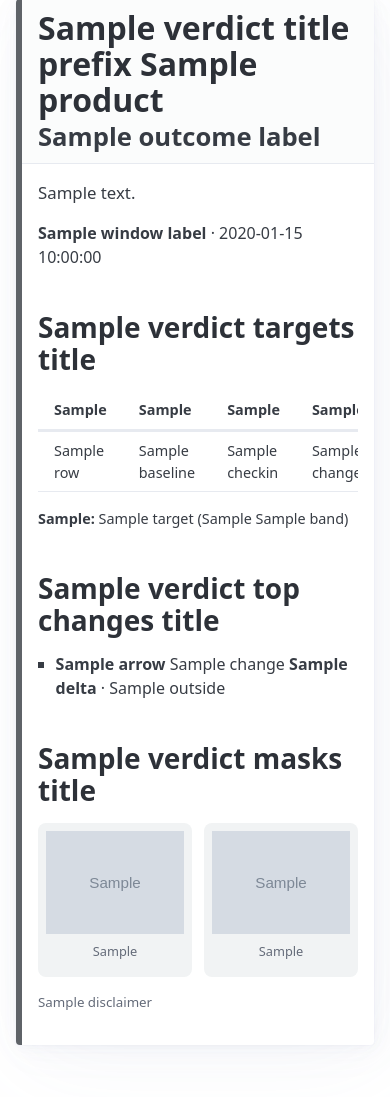
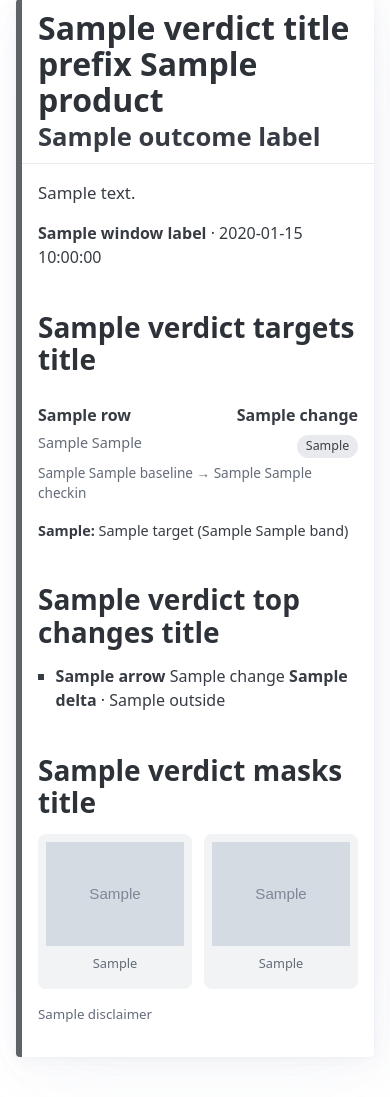
Before and after one commit to focampok/skinledger, a Python web app: template src/skinledger/web/templates/verdict.html in a window 390 px wide. Shown: the part 217-1314 px from the top of the page. Run offline with Jinja, Linux system fonts and the light colour scheme; the template is opened without the code that fills it: most values are stand-ins (such as "Sample title", 1, 10 or a date in 2020); grey boxes marked "Sample" are stand-in pictures.

Commit message:
P16b-2: verdict mobile target rows
Co-Authored-By: Claude Code <noreply@anthropic.com>

```diff
--- a/src/skinledger/web/static/app.css
+++ b/src/skinledger/web/static/app.css
@@ -333,7 +333,8 @@ main.container {
   font-size: 0.78rem;
 }
 
-.sl-chip-unstable {
+.sl-chip-unstable,
+.sl-chip-neutral {
   background: var(--sl-neutral-line);
   color: var(--sl-neutral-ink);
 }
@@ -393,6 +394,11 @@ main.container {
   border-left: 6px solid var(--sl-grey);
 }
 
+/* The card is one tinted surface; Pico's sectioning header would cut a seam. */
+.verdict-card > header {
+  background: transparent;
+}
+
 .verdict-header h1 {
   margin-bottom: 0.25rem;
 }
@@ -439,8 +445,71 @@ main.container {
   max-width: 46rem;
 }
 
+/* Mobile: stacked target rows keep the band and the answer on screen. */
 .verdict-table-wrap {
-  overflow-x: auto;
+  display: none;
+}
+
+.verdict-targets {
+  list-style: none;
+  padding: 0;
+  margin: 0;
+}
+
+.verdict-target {
+  display: grid;
+  grid-template-columns: minmax(0, 1fr) auto;
+  gap: 0.3rem 0.75rem;
+  padding: 0.75rem 0;
+  border-bottom: 1px solid var(--sl-rule);
+}
+
+.verdict-target:last-child {
+  border-bottom: 0;
+}
+
+.verdict-target-label {
+  grid-column: 1;
+  grid-row: 1;
+  font-weight: 600;
+}
+
+.verdict-target-change {
+  grid-column: 2;
+  grid-row: 1;
+  text-align: right;
+  font-weight: 700;
+}
+
+.verdict-target-band {
+  grid-column: 1;
+  grid-row: 2;
+  font-size: 0.9rem;
+  color: var(--sl-muted);
+}
+
+.verdict-target-state {
+  grid-column: 2;
+  grid-row: 2;
+  justify-self: end;
+}
+
+.verdict-target-meta {
+  grid-column: 1 / -1;
+  grid-row: 3;
+  font-size: 0.85rem;
+  color: var(--sl-muted);
+}
+
+@media (min-width: 640px) {
+  .verdict-table-wrap {
+    display: block;
+    overflow-x: auto;
+  }
+
+  .verdict-targets {
+    display: none;
+  }
 }
 
 .verdict-table-wrap table {
--- a/src/skinledger/web/templates/verdict.html
+++ b/src/skinledger/web/templates/verdict.html
@@ -31,12 +31,12 @@
       <table>
         <thead>
           <tr>
-            <th>{{ verdict_col_aspect }}</th>
-            <th>{{ verdict_col_baseline }}</th>
-            <th>{{ verdict_col_checkin }}</th>
-            <th>{{ verdict_col_change }}</th>
-            <th>{{ verdict_col_band }}</th>
-            <th>{{ verdict_col_outside }}</th>
+            <th scope="col">{{ verdict_col_aspect }}</th>
+            <th scope="col">{{ verdict_col_baseline }}</th>
+            <th scope="col">{{ verdict_col_checkin }}</th>
+            <th scope="col">{{ verdict_col_change }}</th>
+            <th scope="col">{{ verdict_col_band }}</th>
+            <th scope="col">{{ verdict_col_outside }}</th>
           </tr>
         </thead>
         <tbody>
@@ -53,6 +53,20 @@
         </tbody>
       </table>
     </div>
+
+    <ul class="verdict-targets" aria-label="{{ verdict_targets_title }}">
+      {% for row in target_rows %}
+      <li class="verdict-target" data-target-aspect="{{ row.aspect }}"{% if row.unstable %} data-unstable="true"{% endif %}>
+        <span class="verdict-target-label">{{ row.label }}</span>
+        <span class="verdict-target-change">{{ row.change }}</span>
+        <span class="verdict-target-band">{{ verdict_col_band }} {{ row.band_display }}</span>
+        <span class="verdict-target-state">
+          <span class="sl-chip{% if row.outside_state != 'outside' %} sl-chip-neutral{% endif %}">{{ row.outside_plain }}</span>
+        </span>
+        <span class="verdict-target-meta">{{ verdict_col_baseline }} {{ row.baseline }} → {{ verdict_col_checkin }} {{ row.checkin }}</span>
+      </li>
+      {% endfor %}
+    </ul>
     {% endif %}
 
     {% if unstable_rows %}
```
Also changed, not shown: src/skinledger/web/routes/verdicts.py (+22 -0 lines), 5 other files.
